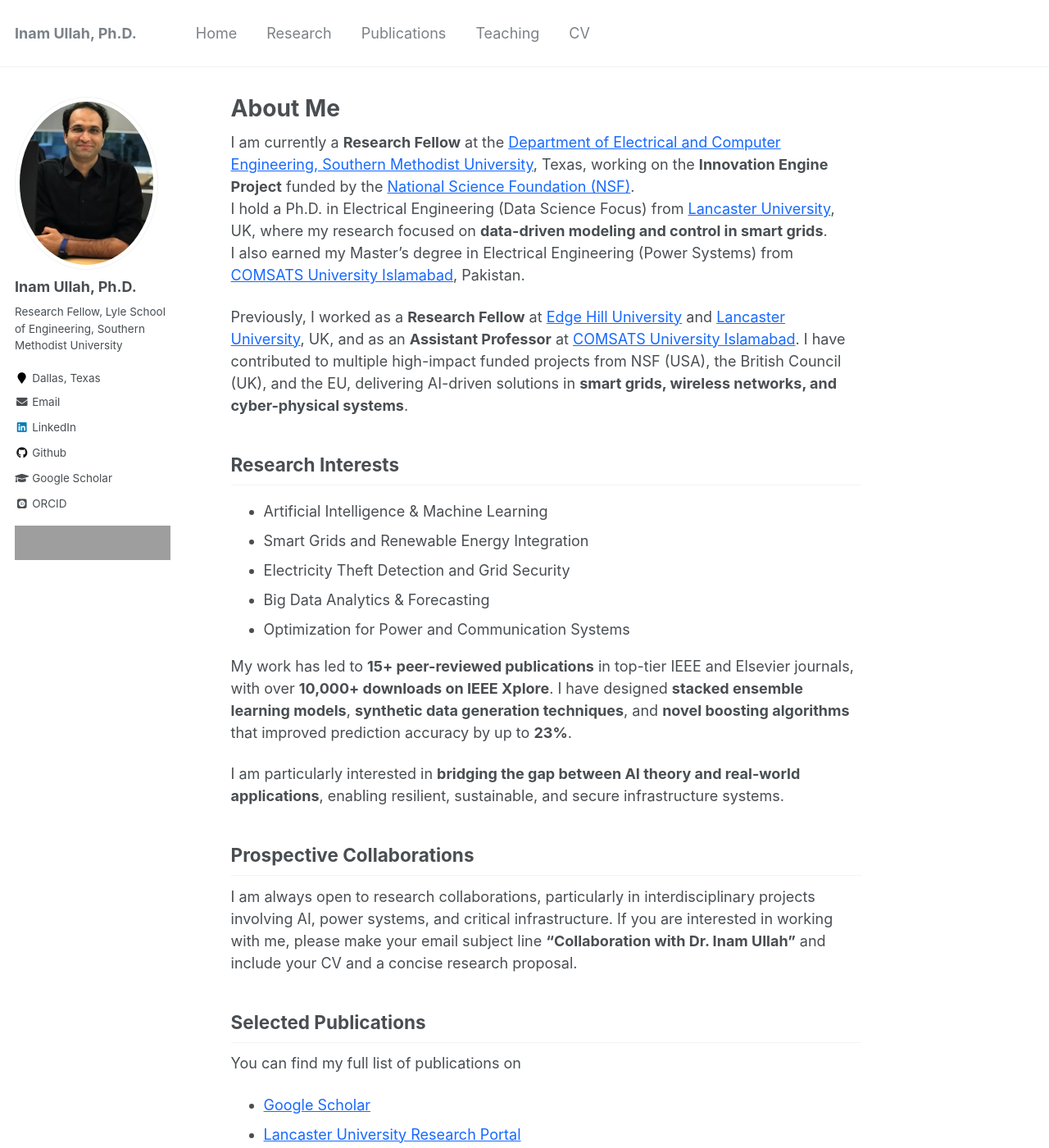
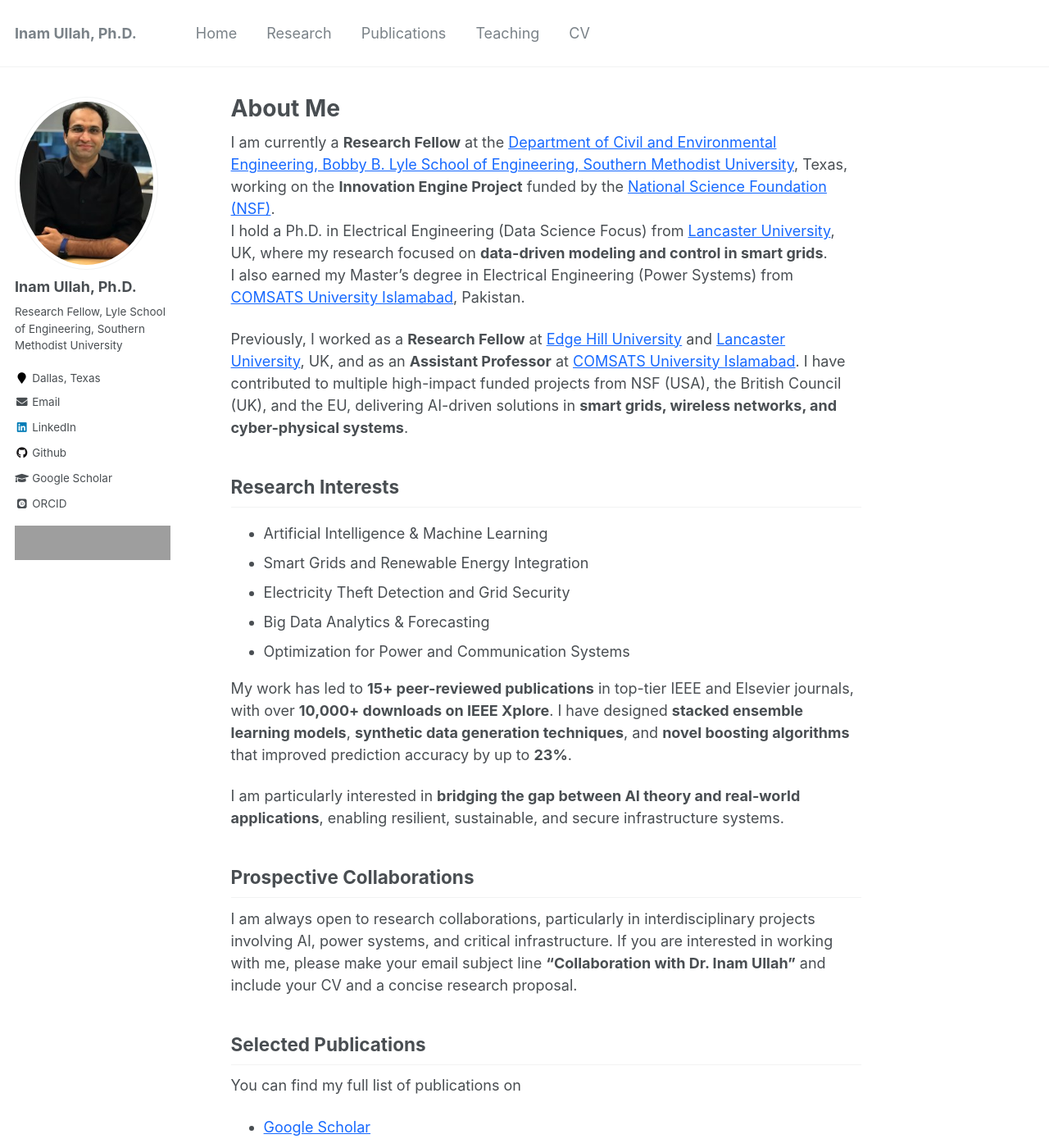
Before and after one commit to dr-inamullahkhan/dr-inamullahkhan.github.io, a Jekyll site: the page built from _pages/about.md, in a window 1280 px wide and 1400 px high. Shown: the whole window at 82% size. Built offline with Jekyll 4.4.1, drawn with Linux system fonts in a browser that asks for light colours; some web fonts are replaced; grey boxes are pictures that could not be loaded.

Commit message:
Updated links in about page

```diff
--- a/_pages/about.md
+++ b/_pages/about.md
@@ -4,11 +4,11 @@
 author_profile: true
 ---
 
-I am currently a **Research Fellow** at the <a href="https://www.smu.edu/Lyle/Departments/ECE" target="_blank">Department of Electrical and Computer Engineering, Southern Methodist University</a>, Texas, working on the **Innovation Engine Project** funded by the <a href="https://new.nsf.gov/funding/initiatives/nsf-engines" target="_blank">National Science Foundation (NSF)</a>.
-I hold a Ph.D. in Electrical Engineering (Data Science Focus) from <a href="https://www.lancaster.ac.uk/engineering/" target="_blank">Lancaster University</a>, UK, where my research focused on **data-driven modeling and control in smart grids**.
+I am currently a **Research Fellow** at the <a href="https://people.smu.edu/kabdelghany/team/" target="_blank">Department of Civil and Environmental Engineering, Bobby B. Lyle School of Engineering, Southern Methodist University</a>, Texas, working on the **Innovation Engine Project** funded by the <a href="https://new.nsf.gov/funding/initiatives/nsf-engines" target="_blank">National Science Foundation (NSF)</a>.
+I hold a Ph.D. in Electrical Engineering (Data Science Focus) from <a href="https://www.research.lancs.ac.uk/portal/en/people/inam-ullah-khan(3bbefee2-0e6c-4869-8974-265b232520e0).html" target="_blank">Lancaster University</a>, UK, where my research focused on **data-driven modeling and control in smart grids**.
 I also earned my Master’s degree in Electrical Engineering (Power Systems) from <a href="https://www.comsats.edu.pk/" target="_blank">COMSATS University Islamabad</a>, Pakistan.
 
-Previously, I worked as a **Research Fellow** at <a href="https://www.edgehill.ac.uk/" target="_blank">Edge Hill University</a> and <a href="https://www.lancaster.ac.uk/" target="_blank">Lancaster University</a>, UK, and as an **Assistant Professor** at <a href="https://www.comsats.edu.pk/" target="_blank">COMSATS University Islamabad</a>. I have contributed to multiple high-impact funded projects from NSF (USA), the British Council (UK), and the EU, delivering AI-driven solutions in **smart grids, wireless networks, and cyber-physical systems**.
+Previously, I worked as a **Research Fellow** at <a href="https://www.edgehill.ac.uk/research/ivc/members/" target="_blank">Edge Hill University</a> and <a href="https://www.lancaster.ac.uk/" target="_blank">Lancaster University</a>, UK, and as an **Assistant Professor** at <a href="https://lahore.comsats.edu.pk/Employees/902" target="_blank">COMSATS University Islamabad</a>. I have contributed to multiple high-impact funded projects from NSF (USA), the British Council (UK), and the EU, delivering AI-driven solutions in **smart grids, wireless networks, and cyber-physical systems**.
 
 ## Research Interests
 * Artificial Intelligence & Machine Learning
```
Also changed, not shown: other parts of _pages/about.md (+2 -1 lines), 1 other file.
